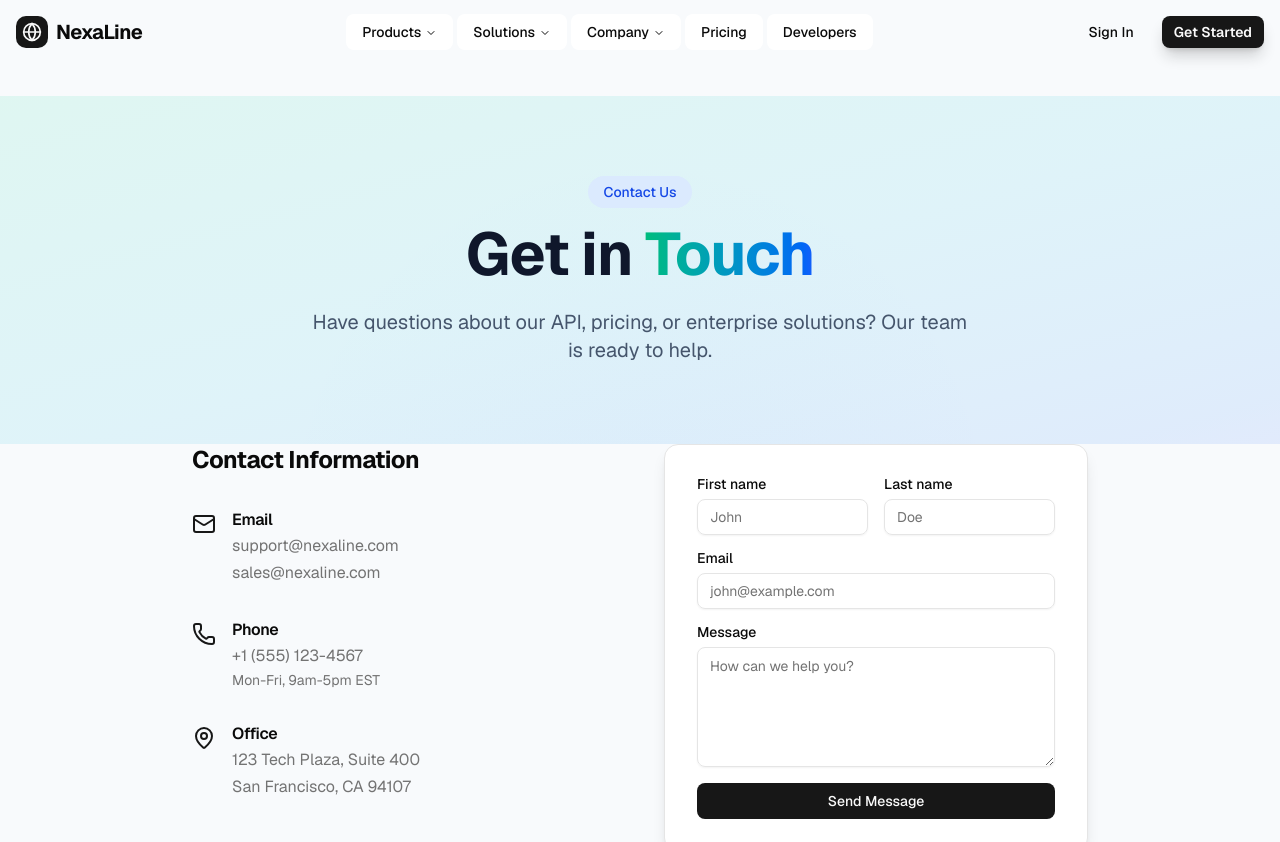
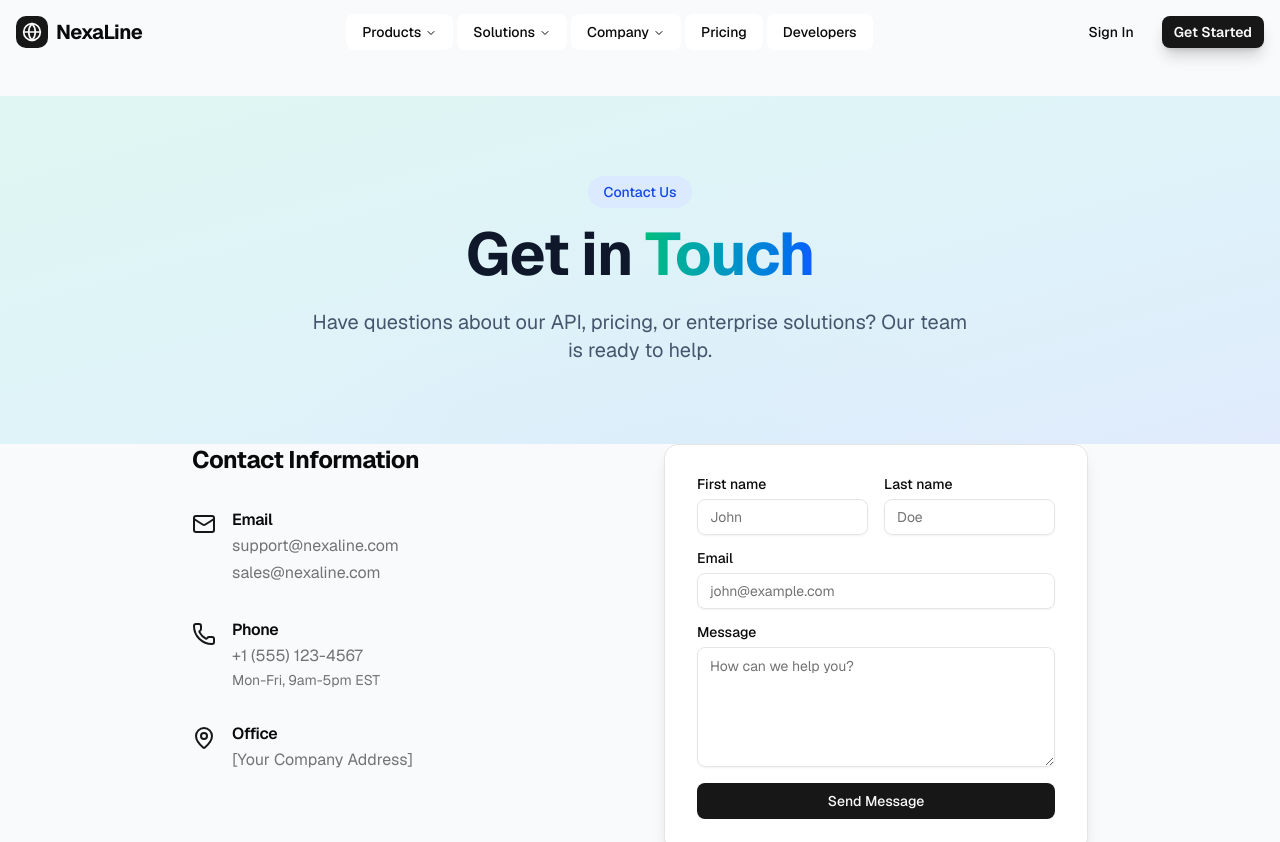
Before and after one commit to Pasturjay/nextline, a Next.js app: page /company/contact in a window 1280 px wide. Shown: the top 842 px of the page. Built offline with nearby package versions, Linux system fonts and the light colour scheme; no server answers.

Commit message:
style: replace physical address with placeholder across platform

```diff
--- a/src/app/company/contact/page.tsx
+++ b/src/app/company/contact/page.tsx
@@ -56,8 +56,7 @@ export default function ContactPage() {
                                 <MapPin className="h-6 w-6 text-primary mt-1" />
                                 <div>
                                     <h3 className="font-semibold text-foreground">Office</h3>
-                                    <p className="text-muted-foreground">123 Tech Plaza, Suite 400</p>
-                                    <p className="text-muted-foreground">San Francisco, CA 94107</p>
+                                    <p className="text-muted-foreground">[Your Company Address]</p>
                                 </div>
                             </div>
                         </div>
```
